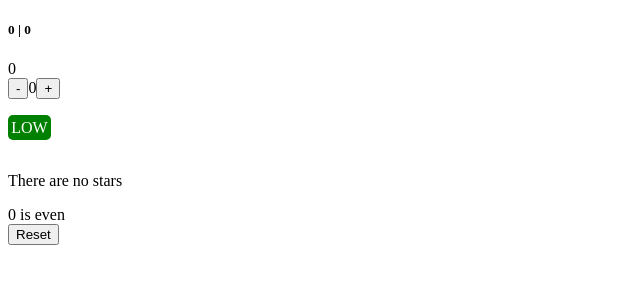
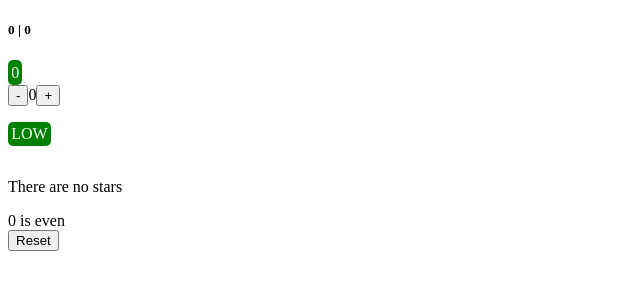
Before and after one commit to ThomasPrikryl/angular-introduction, an Angular app: page / in a window 1280 px wide. Shown: the top 300 px of the page, without its empty margins (0-640 px from the left). Built offline with nearby package versions, Linux system fonts and the light colour scheme.

Commit message:
[example-600b]

```diff
--- a/src/app/app.component.html
+++ b/src/app/app.component.html
@@ -2,7 +2,8 @@
   <h5>{{coordinates.x}} | {{coordinates.y}}</h5>
 </div>
 <div>
-  <div>{{timeCounter}}</div>
+  <div class="example-time"
+       [ngClass]="timeCounter%2 === 0 ? 'example-time-green': 'example-time-red'">{{timeCounter}}</div>
 
   @if(showTimeIndicator) {
     <p>TIME!</p>
--- a/src/app/app.component.scss
+++ b/src/app/app.component.scss
@@ -4,4 +4,18 @@
   border-radius: 5px;
   margin-bottom: 1rem;
   display: block;
+
+  &-time {
+    display: inline-block;
+    padding: .2rem;
+    color: white;
+    border-radius: 5px;
+
+    &-red {
+      background-color: red;
+    }
+    &-green {
+      background-color: green;
+    }
+  }
 }
```
